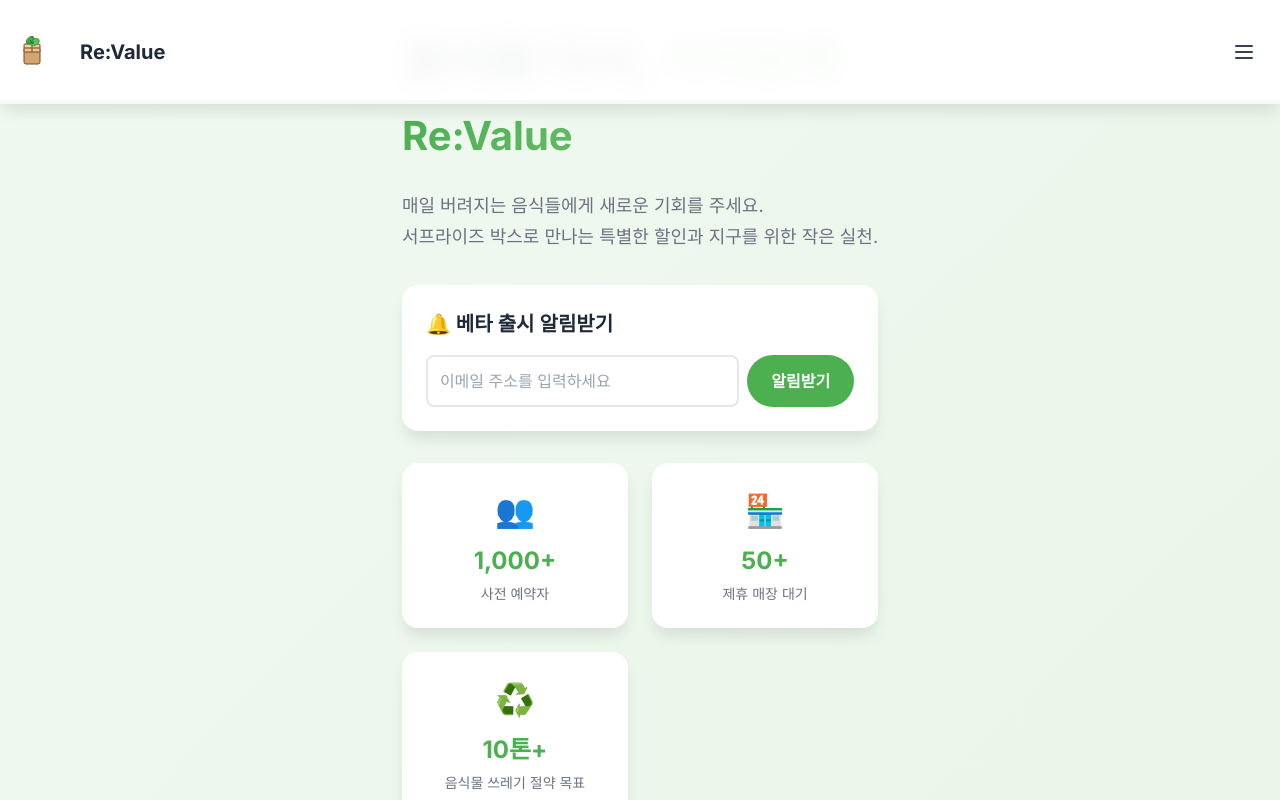
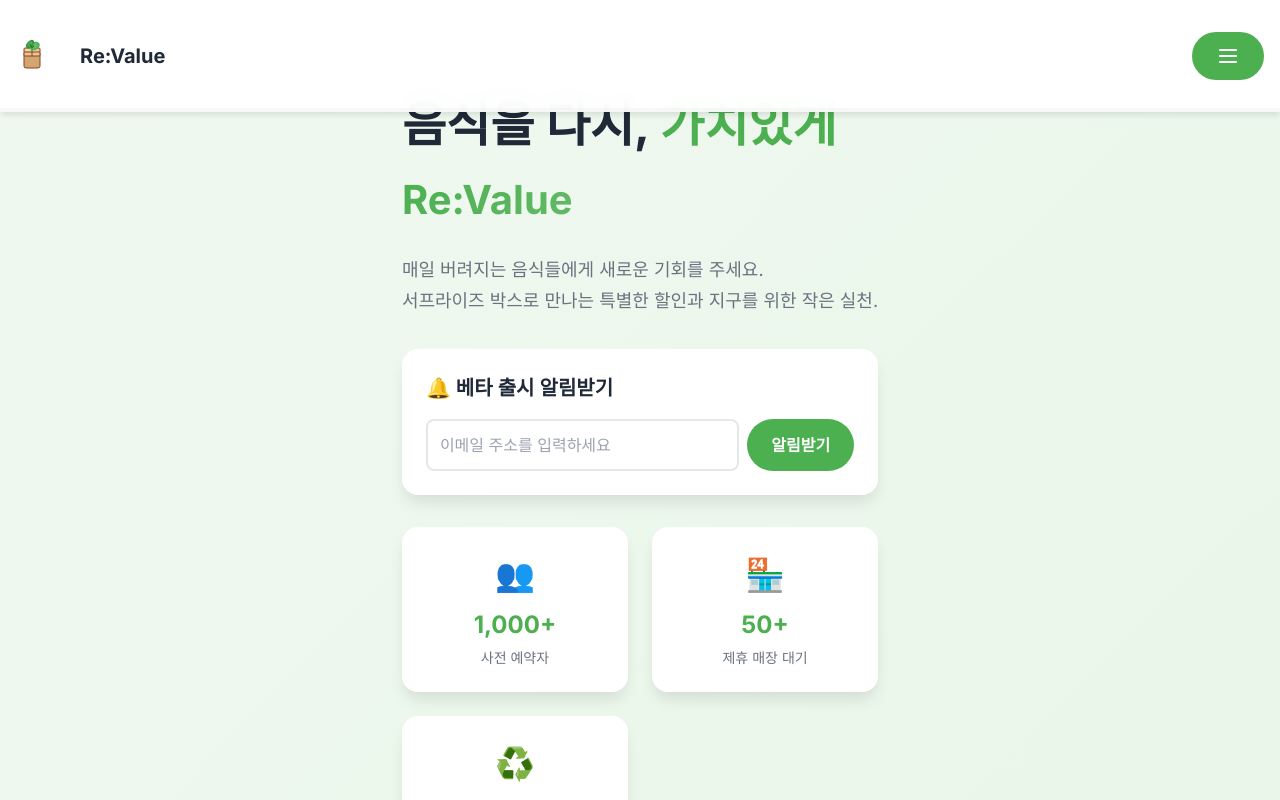
Before and after one commit to skkugardenpark/revalue, a Next.js app: page / in a window 1280 px wide. Shown: the top 800 px of the page. Built offline with nearby package versions, Linux system fonts and the light colour scheme.

Commit message:
feat: Add force CSS loading system for Vercel deployment - 36KB bundle with comprehensive styling

```diff
--- a/src/app/globals.css
+++ b/src/app/globals.css
@@ -1,6 +1,115 @@
 @tailwind base;
 @tailwind components;
 @tailwind utilities;
+
+/* 최우선 강제 스타일 - Vercel 배포 시 CSS 로딩 보장 */
+* {
+  box-sizing: border-box !important;
+}
+
+html, body {
+  font-family: 'Inter', -apple-system, BlinkMacSystemFont, 'Segoe UI', Roboto, sans-serif !important;
+  margin: 0 !important;
+  padding: 0 !important;
+  background: #ffffff !important;
+  color: #171717 !important;
+  scroll-behavior: smooth !important;
+}
+
+/* 강제 네비게이션 스타일 */
+nav[class*="nav"] {
+  position: fixed !important;
+  top: 0 !important;
+  left: 0 !important;
+  right: 0 !important;
+  z-index: 50 !important;
+  background: rgba(255, 255, 255, 0.95) !important;
+  backdrop-filter: blur(12px) !important;
+  box-shadow: 0 4px 6px -1px rgba(0, 0, 0, 0.1) !important;
+  padding: 1rem 0 !important;
+}
+
+/* 강제 Hero 섹션 스타일 */
+section[id="hero"] {
+  background: linear-gradient(135deg, #f0f9f0 0%, #e8f5e8 100%) !important;
+  min-height: 100vh !important;
+  display: flex !important;
+  align-items: center !important;
+  padding: 6rem 2rem 2rem 2rem !important;
+}
+
+/* 강제 버튼 스타일 */
+button[class*="btn"],
+button[class*="green"],
+.btn-green,
+button:has(svg) {
+  background: #4CAF50 !important;
+  color: white !important;
+  border: none !important;
+  border-radius: 9999px !important;
+  padding: 0.75rem 1.5rem !important;
+  font-weight: 600 !important;
+  cursor: pointer !important;
+  transition: all 0.3s ease !important;
+}
+
+button[class*="btn"]:hover,
+button[class*="green"]:hover,
+.btn-green:hover,
+button:has(svg):hover {
+  background: #45a049 !important;
+  transform: scale(1.05) !important;
+}
+
+/* 강제 그린 컬러 클래스 */
+.bg-green-500, .bg-green-400, [class*="bg-green"] {
+  background-color: #4CAF50 !important;
+}
+
+.text-green-500, .text-green-400, [class*="text-green"] {
+  color: #4CAF50 !important;
+}
+
+/* 강제 레이아웃 */
+.max-w-7xl {
+  max-width: 80rem !important;
+  margin: 0 auto !important;
+}
+
+.flex {
+  display: flex !important;
+}
+
+.items-center {
+  align-items: center !important;
+}
+
+.justify-between {
+  justify-content: space-between !important;
+}
+
+.px-4 {
+  padding-left: 1rem !important;
+  padding-right: 1rem !important;
+}
+
+.py-4 {
+  padding-top: 1rem !important;
+  padding-bottom: 1rem !important;
+}
+
+.text-xl {
+  font-size: 1.25rem !important;
+  line-height: 1.75rem !important;
+}
+
+.font-bold {
+  font-weight: 700 !important;
+}
+
+.rounded-full {
+  border-radius: 9999px !important;
+}
 
 /* CSS 로딩 확인용 스타일 */
 .css-loading-test {
@@ -247,6 +356,48 @@
   }
 }
 
+/* Tailwind CSS 대체 스타일 (로딩 실패 대비) */
+.bg-green-500, .bg-green-400 {
+  background-color: #4CAF50 !important;
+}
+
+.text-green-500, .text-green-400 {
+  color: #4CAF50 !important;
+}
+
+.border-green-500, .border-green-400 {
+  border-color: #4CAF50 !important;
+}
+
+.bg-gradient-to-br {
+  background: linear-gradient(135deg, var(--tw-gradient-stops)) !important;
+}
+
+.from-green-50 {
+  --tw-gradient-from: #f0f9f0;
+  --tw-gradient-stops: var(--tw-gradient-from), transparent;
+}
+
+.to-white {
+  --tw-gradient-to: #ffffff;
+  --tw-gradient-stops: var(--tw-gradient-from), var(--tw-gradient-to);
+}
+
+.fixed { position: fixed !important; }
+.top-0 { top: 0 !important; }
+.left-0 { left: 0 !important; }
+.right-0 { right: 0 !important; }
+.z-50 { z-index: 50 !important; }
+.flex { display: flex !important; }
+.items-center { align-items: center !important; }
+.justify-between { justify-content: space-between !important; }
+.px-4 { padding-left: 1rem !important; padding-right: 1rem !important; }
+.py-4 { padding-top: 1rem !important; padding-bottom: 1rem !important; }
+.text-xl { font-size: 1.25rem !important; line-height: 1.75rem !important; }
+.font-bold { font-weight: 700 !important; }
+.rounded-full { border-radius: 9999px !important; }
+.shadow-lg { box-shadow: 0 10px 15px -3px rgba(0, 0, 0, 0.1) !important; }
+
 /* 키프레임 애니메이션 */
 @keyframes fadeIn {
   from {
@@ -346,45 +497,3 @@ select:focus {
   0% { transform: rotate(0deg); }
   100% { transform: rotate(360deg); }
 }
-
-/* Tailwind CSS 대체 스타일 (로딩 실패 대비) */
-.bg-green-500, .bg-green-400 {
-  background-color: #4CAF50 !important;
-}
-
-.text-green-500, .text-green-400 {
-  color: #4CAF50 !important;
-}
-
-.border-green-500, .border-green-400 {
-  border-color: #4CAF50 !important;
-}
-
-.bg-gradient-to-br {
-  background: linear-gradient(135deg, var(--tw-gradient-stops)) !important;
-}
-
-.from-green-50 {
-  --tw-gradient-from: #f0f9f0;
-  --tw-gradient-stops: var(--tw-gradient-from), transparent;
-}
-
-.to-white {
-  --tw-gradient-to: #ffffff;
-  --tw-gradient-stops: var(--tw-gradient-from), var(--tw-gradient-to);
-}
-
-.fixed { position: fixed !important; }
-.top-0 { top: 0 !important; }
-.left-0 { left: 0 !important; }
-.right-0 { right: 0 !important; }
-.z-50 { z-index: 50 !important; }
-.flex { display: flex !important; }
-.items-center { align-items: center !important; }
-.justify-between { justify-content: space-between !important; }
-.px-4 { padding-left: 1rem !important; padding-right: 1rem !important; }
-.py-4 { padding-top: 1rem !important; padding-bottom: 1rem !important; }
-.text-xl { font-size: 1.25rem !important; line-height: 1.75rem !important; }
-.font-bold { font-weight: 700 !important; }
-.rounded-full { border-radius: 9999px !important; }
-.shadow-lg { box-shadow: 0 10px 15px -3px rgba(0, 0, 0, 0.1) !important; }
```
